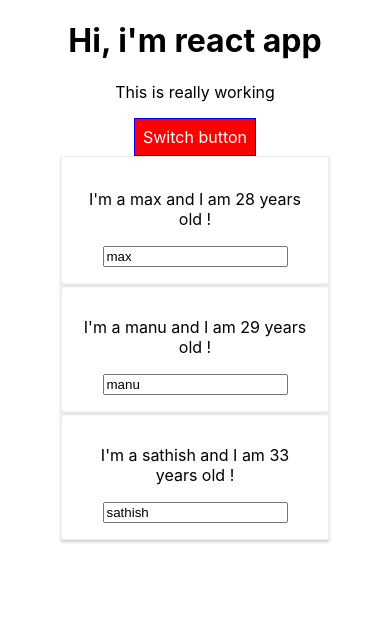
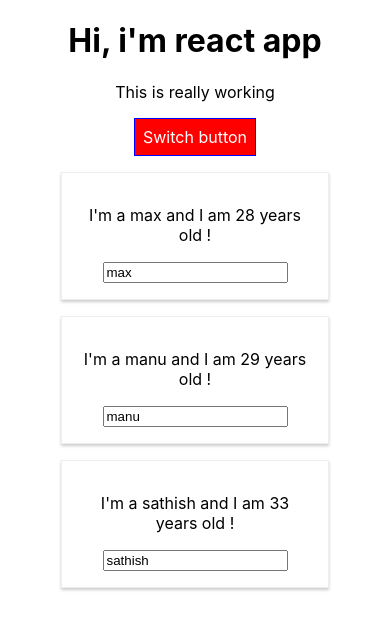
Before and after one commit to bnguser/passing-methods, a React (Create React App) app: page / in a window 390 px wide. Both pictures are taken after a click on the button "Switch button". Shown: the top 630 px of the page. Built offline with nearby package versions, Linux system fonts and the light colour scheme.

Commit message:
adding and using radium for media queries

```diff
--- a/src/App.js
+++ b/src/App.js
@@ -1,7 +1,7 @@
 import React, { Component } from 'react';
 
 import './App.css';
-import Radium from 'radium';
+import Radium, {StyleRoot} from 'radium';
 import Person from './Person/Person';
 
 class App extends Component {
@@ -93,6 +93,7 @@
     }
 
     return (
+      <StyleRoot>
       <div className="App">
         <h1>Hi, i'm react app</h1>
         <p className={classes.join(' ')}>This is really working</p>
@@ -102,6 +103,7 @@
         {persons}
 
       </div>
+      </StyleRoot>
     );
   }
 }
--- a/src/Person/Person.css
+++ b/src/Person/Person.css
@@ -1,6 +1,6 @@
 .Person{
     width: 60%;
-    margin: auto;
+    margin: 16px auto;
     border: 1px solid #eee;
     box-shadow: 0 2px 3px #ccc;
     padding: 16px;
--- a/src/Person/Person.js
+++ b/src/Person/Person.js
@@ -5,9 +5,14 @@
 
 
 const person = (props) => {
+    const style = {
+        '@media(min-width: 500px)':{
+            width :'450px'
+        }
+    };
     return (
 
-        <div className ="Person">
+        <div className ="Person" style={style}>
             <p onClick={props.click}> I'm a {props.name} and I am {props.age} years old !</p>
             <p>{props.children}</p>
             <input type = "text"  onChange={props.changed} value={props.name}/>
```
